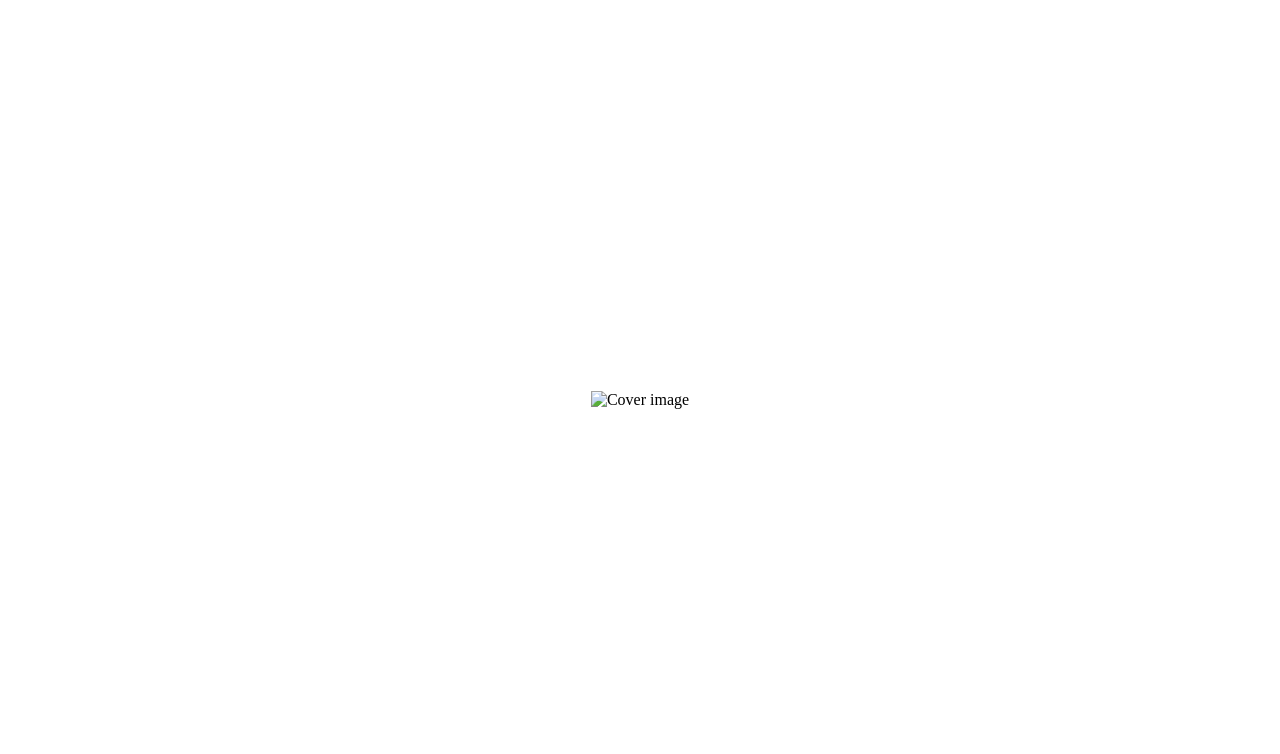
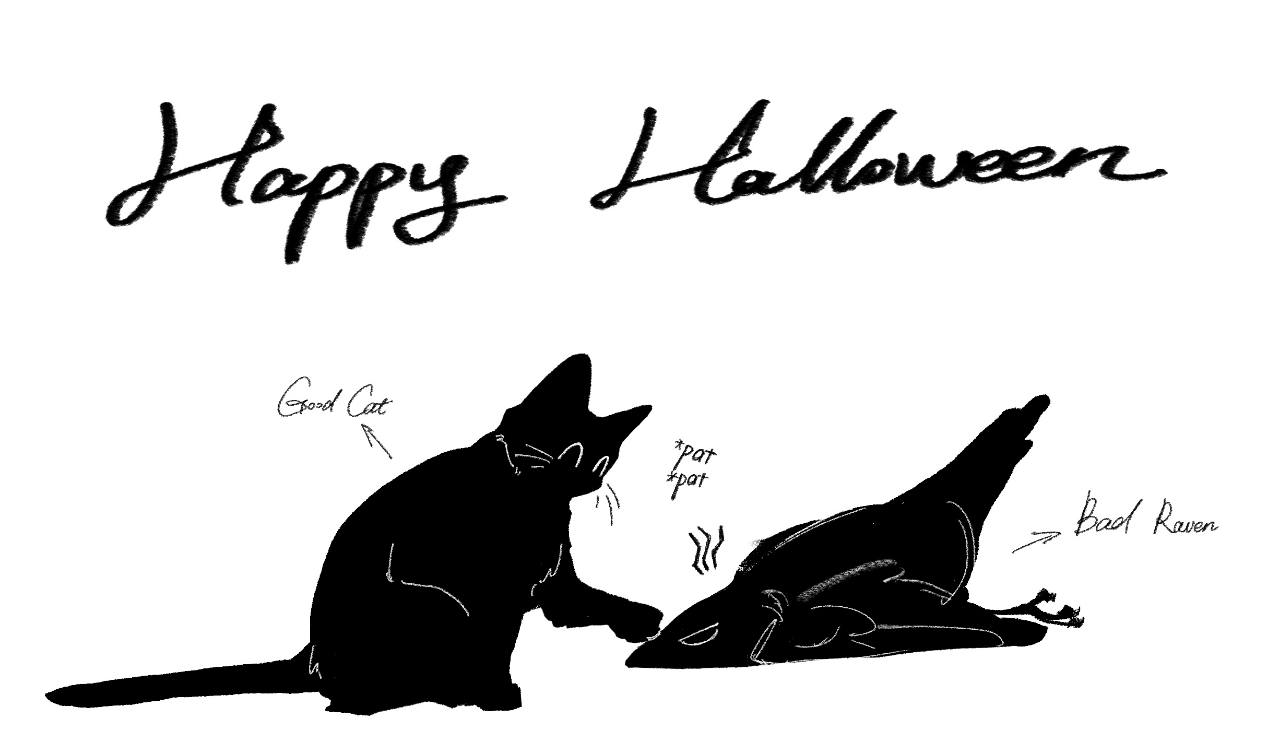
Before and after one commit to ghostnotalive/trick-or-cheat, a plain HTML site: page index.html in a window 1280 px wide. Drawn offline with Linux system fonts and the light colour scheme.

Commit message:
Change cover image source to IMG_3163.jpeg

```diff
--- a/index.html
+++ b/index.html
@@ -35,7 +35,7 @@
 <body>
   <div class="wrap">
     <!-- 请把你上传的图片保存为 assets/cover.png -->
-    <img src="assets/cover.png" alt="Cover image" />
+    <img src="IMG_3163.jpeg" alt="Cover image" />
   </div>
 </body>
 </html>
```
